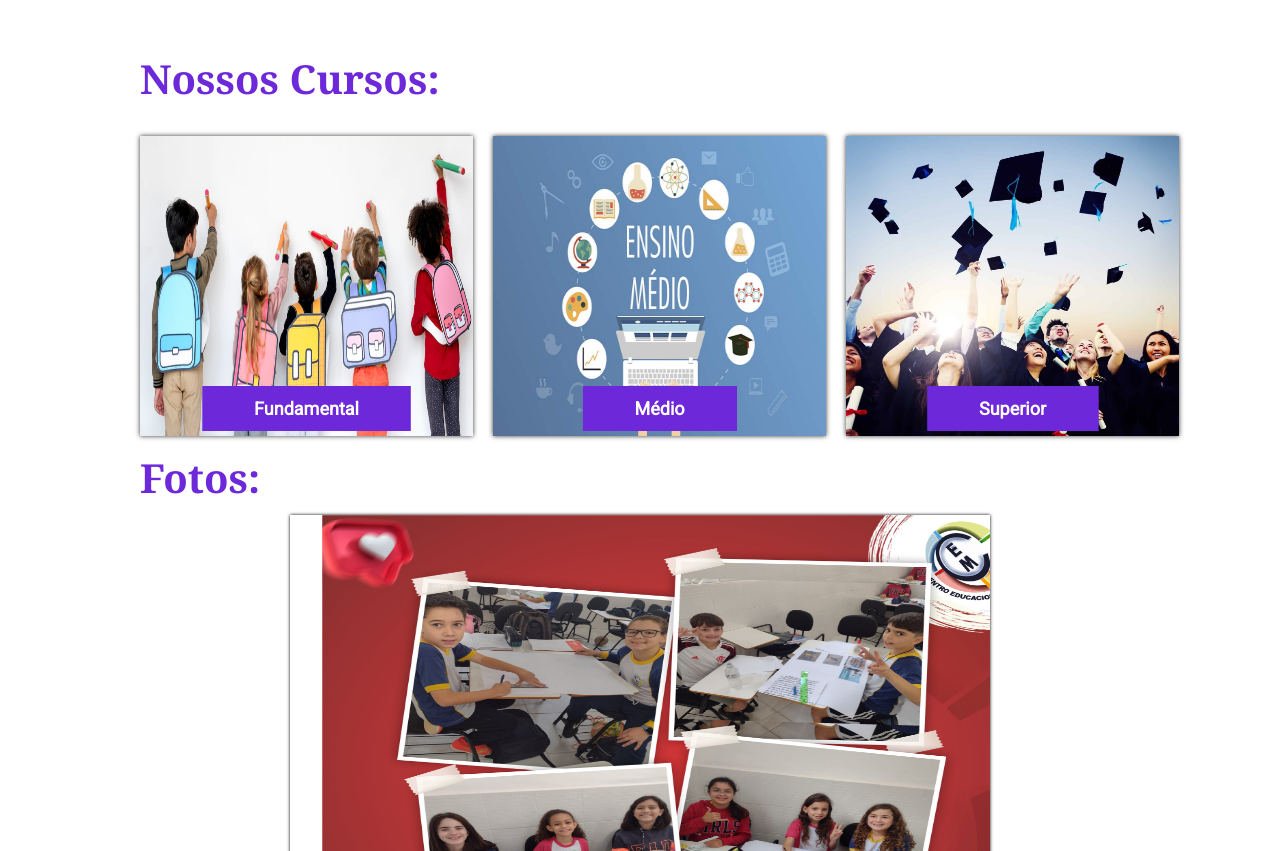
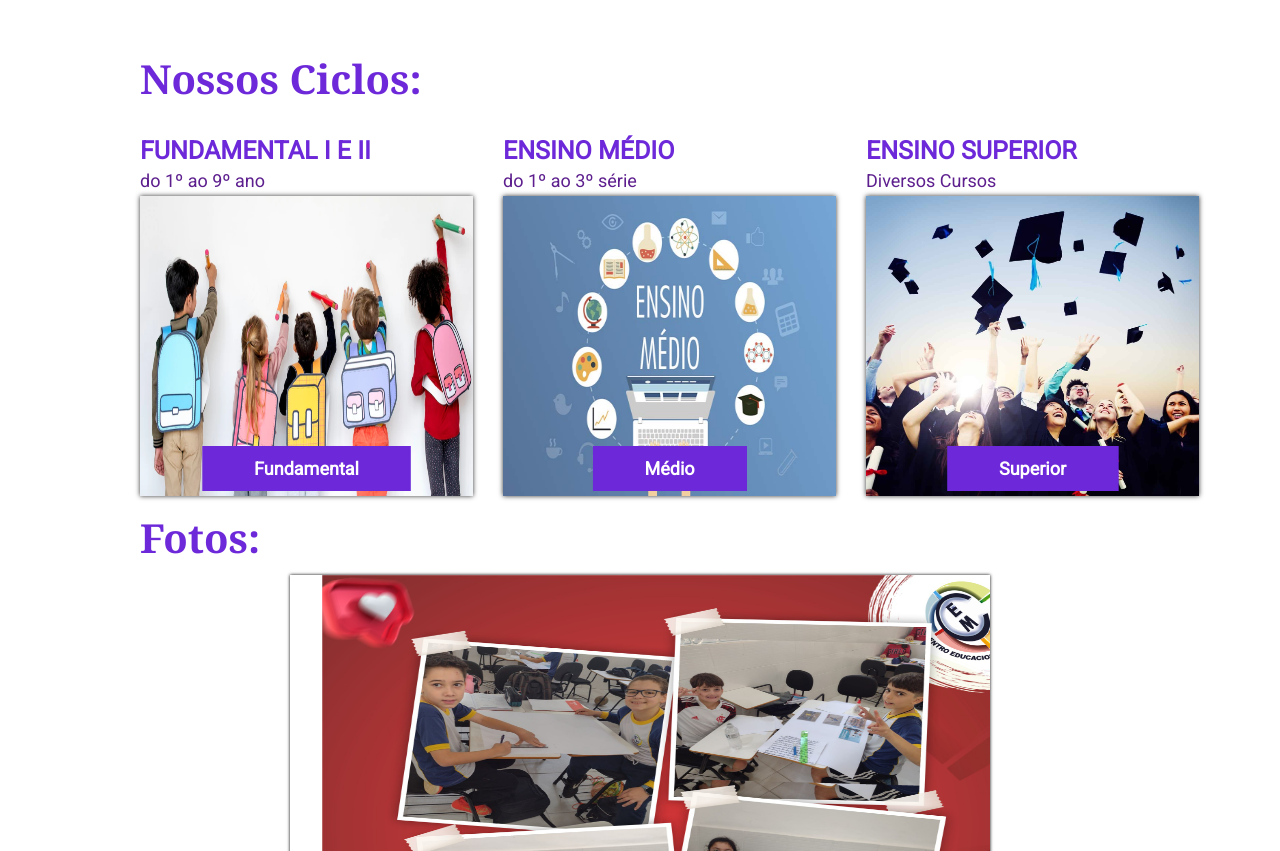
Before and after one commit to feDaher/webEscola, a plain HTML site: page index.html in a window 1280 px wide. Shown: the part 1199-2050 px from the top of the page. Drawn offline with Linux system fonts and the light colour scheme.

Commit message:
implementacao dos cursos-ensinos

```diff
--- a/index.html
+++ b/index.html
@@ -59,9 +59,13 @@
         </div>
       </section>
       <section id="cursos" class="containerCursos">
-        <h2>Nossos Cursos:</h2>
+        <h2>Nossos Ciclos:</h2>
         <div class="contentCursos">
           <div>
+            <div>
+              <h3>Fundamental I e II</h3>
+              <p class="paragraphCursos">do 1º ao 9º ano</p>
+            </div>
             <div class="imgDiv">
               <img class="cursosImg" src="imagens/imagensCursos/fundamental.png" />
             </div>
@@ -72,6 +76,10 @@
             </div>
           </div>
           <div>
+            <div>
+              <h3>Ensino Médio</h3>
+              <p class="paragraphCursos">do 1º ao 3º série</p>
+            </div>
             <div class="imgDiv">
               <img class="cursosImg" src="imagens/imagensCursos/ensino_medio.jpg" />
             </div>
@@ -82,6 +90,10 @@
             </div>
           </div>
           <div>
+            <div>
+              <h3>Ensino Superior</h3>
+              <p class="paragraphCursos">Diversos Cursos</p>
+            </div>
             <div class="imgDiv">
               <img class="cursosImg" src="imagens/imagensCursos/faculdade.jpg" />
             </div>
--- a/style.css
+++ b/style.css
@@ -246,11 +246,24 @@ h2 {
   margin-bottom: 30px;
 }
 
+h3 {
+  color: #6d28d9;
+  text-transform: uppercase;
+  font-size: 25px;
+  margin-bottom: 5px;
+}
+
+.paragraphCursos {
+  font-size: 18px;
+  color: #5D1F8E;
+  margin-bottom: 5px;
+}
+
 .contentCursos {
   display: flex;
   flex-direction: row;
   justify-content: space-between;
-  gap: 20px;
+  gap: 30px;
   margin-top: 20px;
 }
 
@@ -283,7 +296,7 @@ h2 {
 }
 
 .cursosButton:hover {
-  background-color: transparent;
+  background-color: #6c28d99f;;
   color: white;
 }
 
@@ -505,18 +518,13 @@ footer {
     display: flex;
     flex-wrap: wrap;
     justify-content: space-between;
-    gap: 20px;
+    gap: 30px;
     margin-top: 30px;
   }
 
   .imgDiv {
     position: relative;
     max-width: 500px;
-  }
-
-  .cursosButton:hover {
-    background-color: transparent;
-    color: white;
   }
 }
 
```
